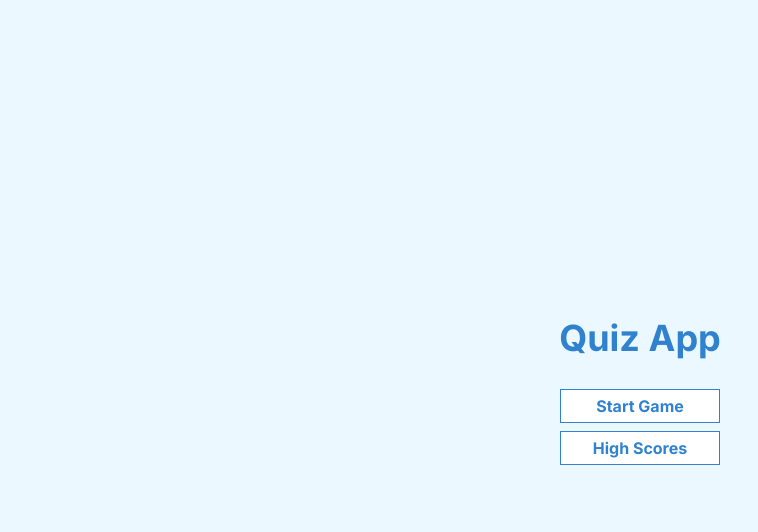
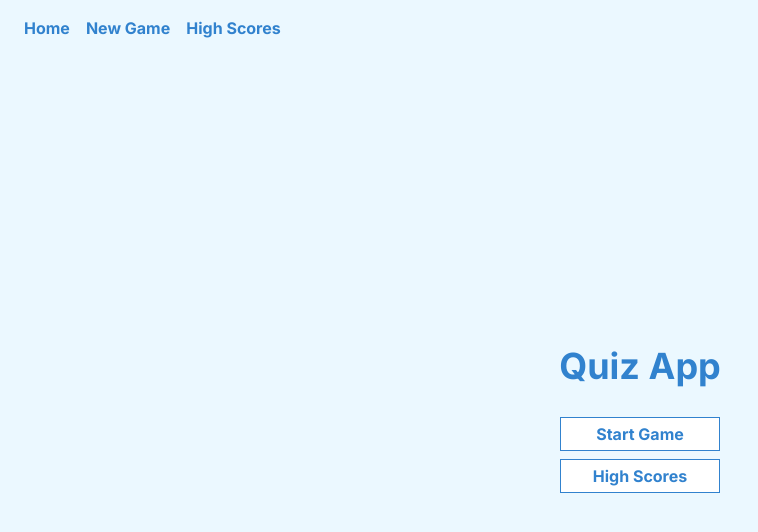
Before and after one commit to lukebennett88/react-quiz-with-firebase, a Gatsby site: page / in a window 1280 px wide. Shown: the whole page, without its empty margins (0-758 px from the left). Built offline with nearby package versions, Linux system fonts and the light colour scheme; Gatsby itself is replaced by a stand-in of ours; no server answers.

Commit message:
Add site navigation

```diff
--- /dev/null
+++ b/src/components/header.js
@@ -0,0 +1,20 @@
+import React from 'react';
+import { Link } from 'gatsby';
+
+const Header = () => {
+  return (
+    <header className="px-6 py-4 -mx-2">
+      <Link to="/" className="px-2 font-bold">
+        Home
+      </Link>
+      <Link to="/game" className="px-2 font-bold">
+        New Game
+      </Link>
+      <Link to="/high-scores" className="px-2 font-bold">
+        High Scores
+      </Link>
+    </header>
+  );
+};
+
+export default Header;
--- a/src/components/layout.js
+++ b/src/components/layout.js
@@ -1,9 +1,11 @@
 import React from 'react';
 import PropTypes from 'prop-types';
+import Header from './header';
 
 export default function Layout({ children }) {
   return (
     <div className="flex flex-col min-h-screen font-sans antialiased text-blue-600 bg-blue-100">
+      <Header />
       <main
         id="main"
         className="flex flex-col items-center justify-center flex-1 w-full max-w-4xl px-4 pb-6 mx-auto"
```
